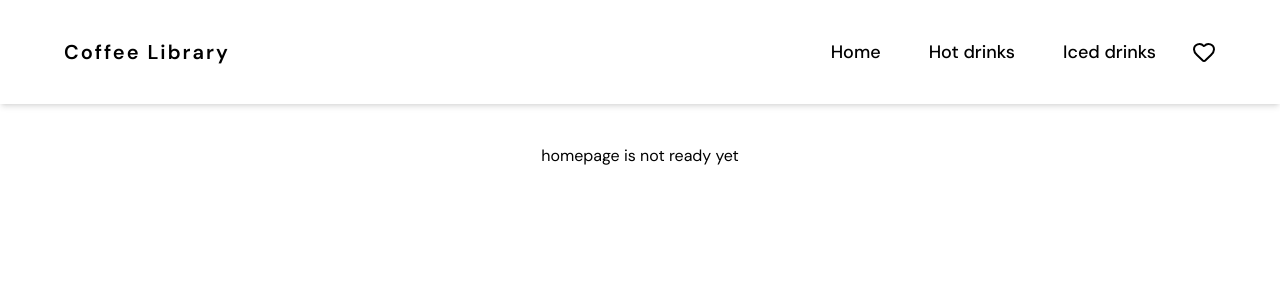
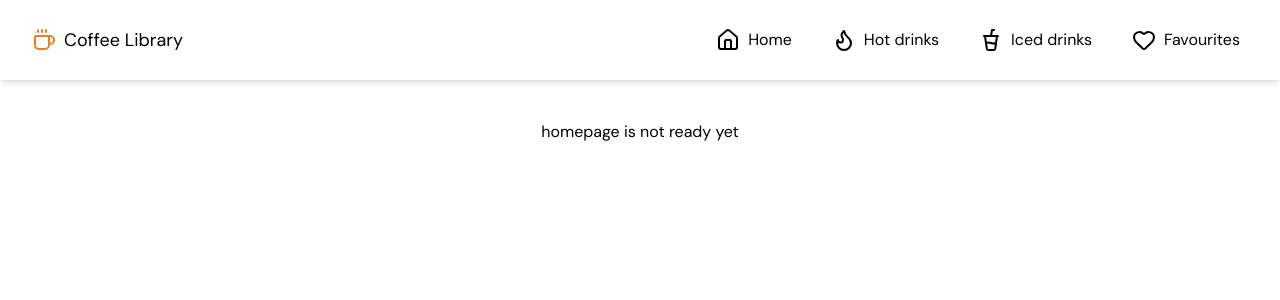
Before and after one commit to radomila/coffee-app, a React (Vite) app: page / in a window 1280 px wide. Shown: the top 300 px of the page. Built offline with nearby package versions, Linux system fonts and the light colour scheme.

Commit message:
styles: Navigation styling updated

```diff
--- a/src/components/core/CoffeeList/CoffeeList.tsx
+++ b/src/components/core/CoffeeList/CoffeeList.tsx
@@ -7,7 +7,7 @@ interface Props {
 
 export function CoffeeList({ paginatedCoffeeItems }: Props) {
   return (
-    <div className="flex flex-wrap justify-center items-center gap-10 pt-10 mx-10">
+    <div className="flex flex-wrap justify-center items-center gap-10 pt-10">
       {paginatedCoffeeItems?.map((coffeeItem) => {
         return (
           <CoffeeItem
--- a/src/components/core/FavouriteCoffeeDescription/FavouriteCoffeeDescription.tsx
+++ b/src/components/core/FavouriteCoffeeDescription/FavouriteCoffeeDescription.tsx
@@ -13,7 +13,6 @@ export function FavouriteCoffeeDescription({ title, description, ingredients }:
       <div className="text-sm">{description}</div>
       <div className="text-sm pt-2">
         <span className="font-semibold pr-2">Ingredients:</span>
-
         <span className="text-orange">{formattedIngredientItems.join(', ')}</span>
       </div>
     </div>
--- a/src/components/layout/Navigation/DesktopNavigation.tsx
+++ b/src/components/layout/Navigation/DesktopNavigation.tsx
@@ -3,14 +3,16 @@ import { Menu, X } from 'lucide-react';
 import type { NavigationProps } from '../../../types/coffee.ts';
 import { Logo } from '../../ui/Logo/Logo.tsx';
 import { NavigationList } from './NavigationList.tsx';
+import { useState } from 'react';
 
 interface Props extends NavigationProps {
   toggleMenu: () => void;
 }
 
 export function DesktopNavigation({ toggleMenu, isOpen }: Props) {
+  const [currentRouteId, setCurrentRouteId] = useState<string | null>(null);
   return (
-    <div className="mx-4 my-2 flex items-center gap-3 md:justify-between md:mx-16 md:gap-0">
+    <div className="mx-4 my-2 flex items-center gap-3 md:justify-between md:mx-8 md:my-4 md:gap-0">
       <Button
         onClick={toggleMenu}
         styles="md:hidden text-black"
@@ -20,7 +22,9 @@ export function DesktopNavigation({ toggleMenu, isOpen }: Props) {
       <Logo />
       <NavigationList
         styles="hidden md:flex md:items-center md:justify-center md:gap-6"
-        navItemStyles="px-3 py-2 font-medium text-lg hover:text-orange hover:underline hover:decoration-2 hover:underline-offset-8"
+        navItemStyles="flex items-start gap-2 p-2 text-base hover:bg-gray-light hover:rounded-md hover:text-orange focus:text-orange focus:bg-orange-light focus:rounded-md"
+        currentRouteId={currentRouteId}
+        setCurrentRouteId={setCurrentRouteId}
       />
     </div>
   );
--- a/src/components/layout/Navigation/MobileNavigation.tsx
+++ b/src/components/layout/Navigation/MobileNavigation.tsx
@@ -17,8 +17,8 @@ export function MobileNavigation({ closeMenu, isOpen }: Props) {
         </Button>
       </div>
       <NavigationList
-        styles="flex flex-col items-center justify-center h-full space-y-6 text-xl font-medium"
-        navItemStyles="px-3 py-2"
+        styles="flex flex-col items-center justify-center h-full space-y-6 text-base font-medium"
+        navItemStyles="flex gap-2 px-1 py-1"
       />
     </div>
   );
--- a/src/components/layout/Navigation/Navigation.tsx
+++ b/src/components/layout/Navigation/Navigation.tsx
@@ -9,7 +9,7 @@ export function Navigation() {
   const closeMenu = () => setIsOpen(false);
 
   return (
-    <nav className="bg-transparent py-3 md:py-1 shadow-md relative z-1">
+    <nav className="bg-transparent py-6 md:py-1 shadow-md relative z-1">
       <DesktopNavigation
         toggleMenu={toggleMenu}
         isOpen={isOpen}
--- a/src/components/layout/Navigation/NavigationLink.tsx
+++ b/src/components/layout/Navigation/NavigationLink.tsx
@@ -11,10 +11,12 @@ export function NavigationLink({ item, onClick, styles }: Props) {
   return (
     <li>
       <Link
-        to={item.path}
         onClick={onClick}
         className={styles}
+        to={item.path}
       >
+        {' '}
+        {item.icon}
         {item.label}
       </Link>
     </li>
--- a/src/components/layout/Navigation/NavigationList.tsx
+++ b/src/components/layout/Navigation/NavigationList.tsx
@@ -1,27 +1,31 @@
 import { v4 as uuidv4 } from 'uuid';
 import { NavigationLink } from './NavigationLink.tsx';
-import { Heart } from 'lucide-react';
+import { CupSoda, Flame, Heart, House } from 'lucide-react';
+import clsx from 'clsx';
 
 interface Props {
   styles: string;
   navItemStyles: string;
+  currentRouteId?: string | null;
+  setCurrentRouteId?: ((id: string | null) => void | undefined) | undefined;
 }
 
 const navItems = [
-  { id: uuidv4(), label: 'Home', path: '/' },
-  { id: uuidv4(), label: 'Hot drinks', path: '/hot' },
-  { id: uuidv4(), label: 'Iced drinks', path: '/iced' },
-  { id: uuidv4(), label: <Heart />, path: '/favourites' },
+  { id: uuidv4(), icon: <House />, label: 'Home', path: '/' },
+  { id: uuidv4(), icon: <Flame />, label: 'Hot drinks', path: '/hot' },
+  { id: uuidv4(), icon: <CupSoda />, label: 'Iced drinks', path: '/iced' },
+  { id: uuidv4(), icon: <Heart />, label: 'Favourites', path: '/favourites' },
 ];
 
-export function NavigationList({ styles, navItemStyles }: Props) {
+export function NavigationList({ styles, navItemStyles, currentRouteId, setCurrentRouteId }: Props) {
   return (
     <ul className={styles}>
       {navItems.map((item) => (
         <NavigationLink
           key={item.id}
           item={item}
-          styles={navItemStyles}
+          onClick={() => setCurrentRouteId && setCurrentRouteId(item.id)}
+          styles={clsx(navItemStyles, currentRouteId === item.id && 'text-orange bg-orange-light rounded-md')}
         />
       ))}
     </ul>
--- a/src/components/ui/Heading/Heading.tsx
+++ b/src/components/ui/Heading/Heading.tsx
@@ -5,5 +5,5 @@ interface Props {
 }
 
 export function Heading({ children }: Props) {
-  return <div className="text-4xl font-semibold">{children}</div>;
+  return <div className="text-3xl">{children}</div>;
 }
--- a/src/components/ui/Logo/Logo.tsx
+++ b/src/components/ui/Logo/Logo.tsx
@@ -1,3 +1,10 @@
+import { Coffee } from 'lucide-react';
+
 export function Logo() {
-  return <div className="text-xl font-semibold tracking-widest">Coffee Library</div>;
+  return (
+    <div className="flex items-center gap-2 text-lg">
+      <Coffee className="text-orange" />
+      <div>Coffee Library</div>
+    </div>
+  );
 }
--- a/src/theme.css
+++ b/src/theme.css
@@ -4,7 +4,9 @@
     /* Color Variables */
     --color-white: #ffffff;
     --color-black: #000000;
-    --color-orange: #f4822b;
+    --color-orange: #f37c1c;
+    --color-orange-light: #f8ebe2;
     --color-red: #d00606;
-    --color-gray: #c1c0c0;
+    --color-gray: #bdbdbd;
+    --color-gray-light: #f3f2f2;
 }
--- a/src/types/coffee.ts
+++ b/src/types/coffee.ts
@@ -10,6 +10,7 @@ export interface NavigationProps {
 }
 
 export interface NavLinkItem {
+  icon: ReactElement;
   label: string | ReactElement;
   path: string;
 }
```
